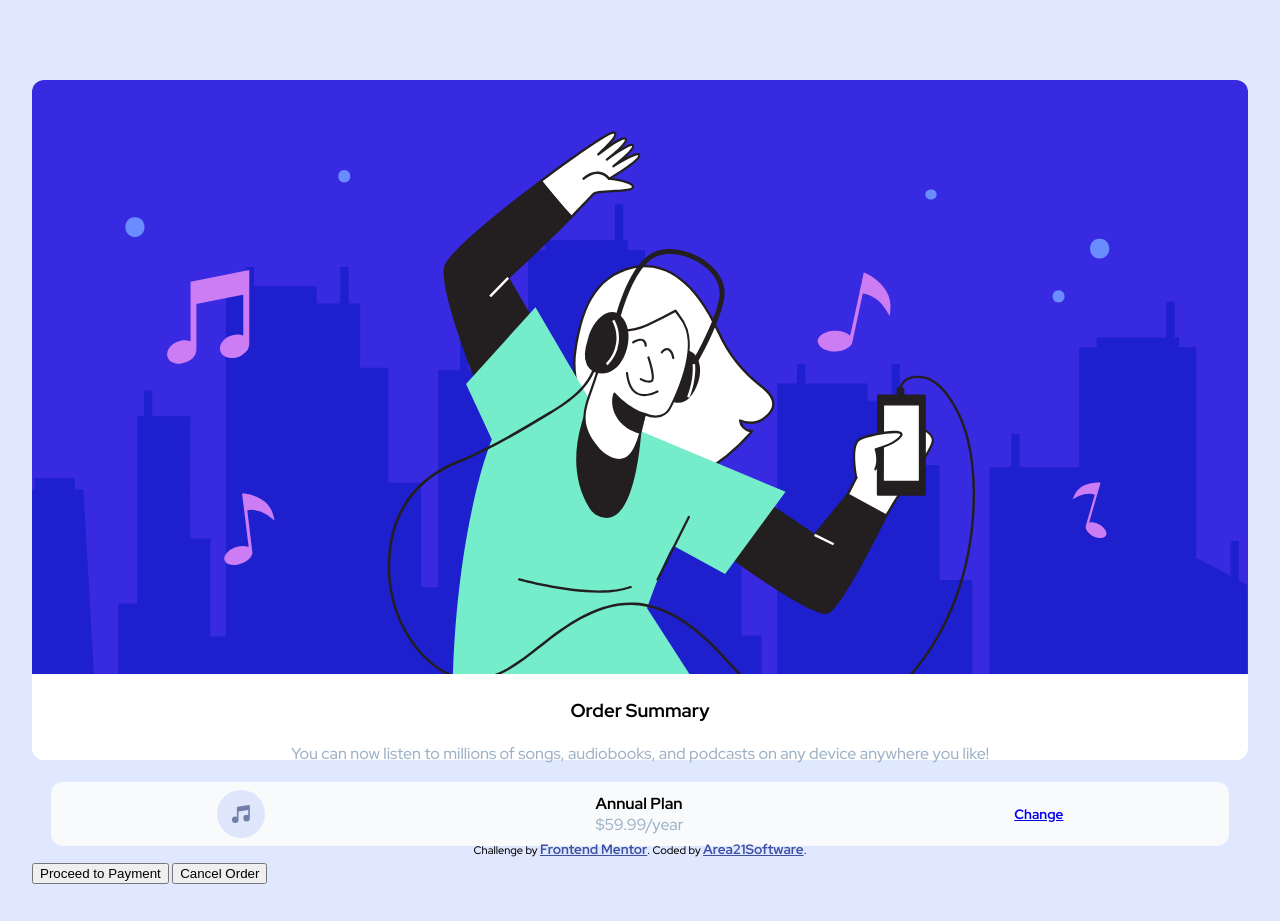
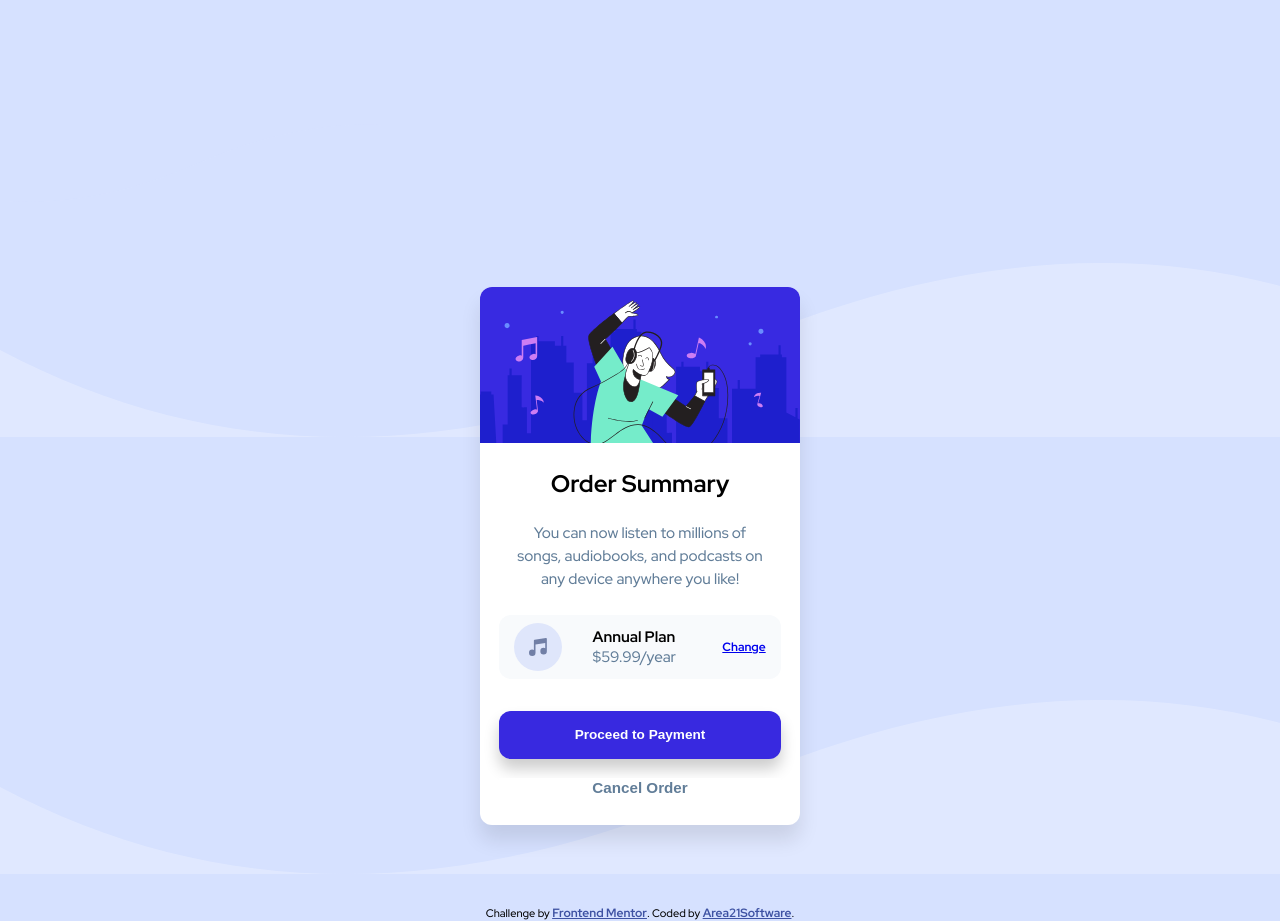
Before and after one commit to ceasarb/order-summary-component, a plain HTML site: page index.html in a window 1280 px wide. Before the commit the page ends 884 px from the top, so only its background shows below. Drawn offline with Linux system fonts and the light colour scheme.

Commit message:
card complete

```diff
--- a/index.css
+++ b/index.css
@@ -11,12 +11,19 @@
   --dark-blue: hsl(223, 47%, 23%);
 }
 
-body {
-  background-color: var(--pale-blue);
-  font-family: "Red Hat Display";
+html body {
+  min-height: 100%;
 }
 
-h3 {
+body {
+  background-color: var(--very-pale-blue);
+  height: 100vh;
+  font-family: "Red Hat Display";
+  font-size: 1rem;
+  background-image: url(./images/pattern-background-mobile.svg);
+}
+
+h2 {
   margin-left: 0.5rem;
   margin-right: 0.5rem;
   text-align: center;
@@ -24,29 +31,38 @@ h3 {
 
 h4 {
   margin: 0;
+  font-size: 0.95rem;
 }
 
 p {
   margin: 0;
   color: hsl(211, 27%, 70%);
+  font-size: 0.95rem;
+  color: hsl(210, 22%, 49%);
 }
 
 a {
-  font-size: 0.85rem;
+  font-size: 0.75rem;
   font-weight: 700;
+}
+
+button {
+  cursor: pointer;
 }
 
 .card {
   background-color: white;
-  width: 85vw;
-  height: 85vh;
+  max-width: 20rem;
+  max-height: 60rem;
+  border-radius: 0.75rem;
   margin: 10vh auto;
-  border-radius: 0.75rem;
-  /* max-width: var(--max-width); */
+  display: flex;
+  flex-direction: column;
+  box-shadow: 0 15px 20px rgba(0, 0, 0, 0.1);
 }
 
 .summary {
-  margin: 0.5rem 1.75rem;
+  margin: 0.2rem 1.9rem 0.5rem;
   text-align: center;
   line-height: 1.5;
 }
@@ -71,10 +87,32 @@ a {
 
 .plan-type {
   display: inline-block;
+  margin-right: 1rem;
+}
+
+.payment-button {
+  background-color: var(--bright-blue);
+  border: none;
+  border-radius: 0.75rem;
+  color: #fff;
+  height: 3rem;
+  margin: 1rem 1.2rem;
+  font-weight: 700;
+  font-size: 0.85rem;
+  box-shadow: 0 10px 15px rgba(0, 0, 0, 0.2);
+}
+
+.cancel-button {
+  border: none;
+  background-color: #fff;
+  color: hsl(210, 22%, 49%);
+  font-weight: 700;
+  font-size: 0.95rem;
+  margin: 0.2rem 1.2rem 1.75rem;
 }
 
 @media screen and (min-width: 992px) {
-  .card {
-    width: 95vw;
+  body {
+    background-image: url(./images/pattern-background-desktop.svg);
   }
 }
--- a/index.html
+++ b/index.html
@@ -16,11 +16,12 @@
   </style>
 </head>
 <body>
+  <img src="./images/pattern-background-mobile.svg">
   <div class="card">
     <div>
       <img src="./images/illustration-hero.svg" alt="illustration-hero" class="img-hero">
     </div>
-    <h3>Order Summary</h3>
+    <h2>Order Summary</h2>
 
     <p class="summary">You can now listen to millions of songs, audiobooks, and podcasts on any
       device anywhere you like!</p>
@@ -34,10 +35,8 @@
 
       <a href="#">Change</a>
     </div>
-
-    <button>Proceed to Payment</button>
-    <button>Cancel Order</button>
-
+    <button class="payment-button">Proceed to Payment</button>
+    <button class="cancel-button">Cancel Order</button>
   </div>
   <div class="attribution">
     Challenge by <a href="https://www.frontendmentor.io?ref=challenge" target="_blank">Frontend Mentor</a>.
```
